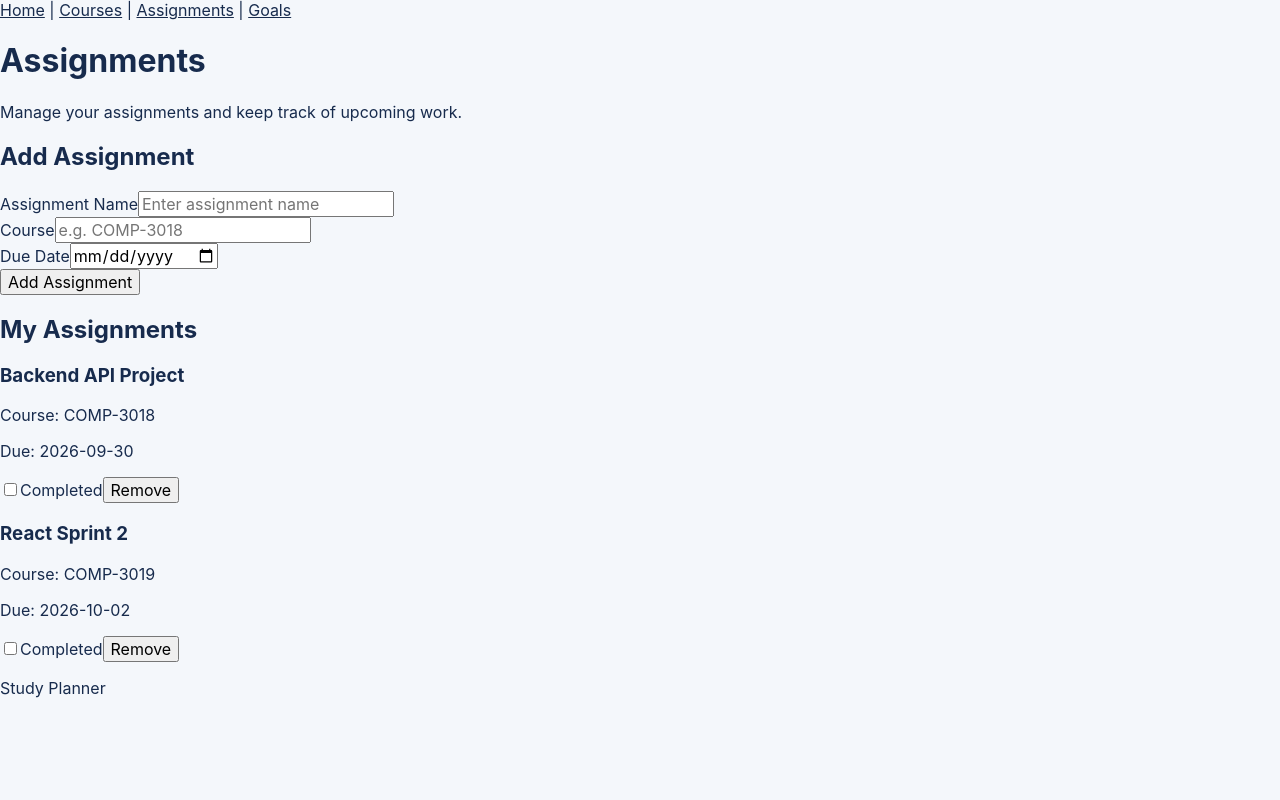
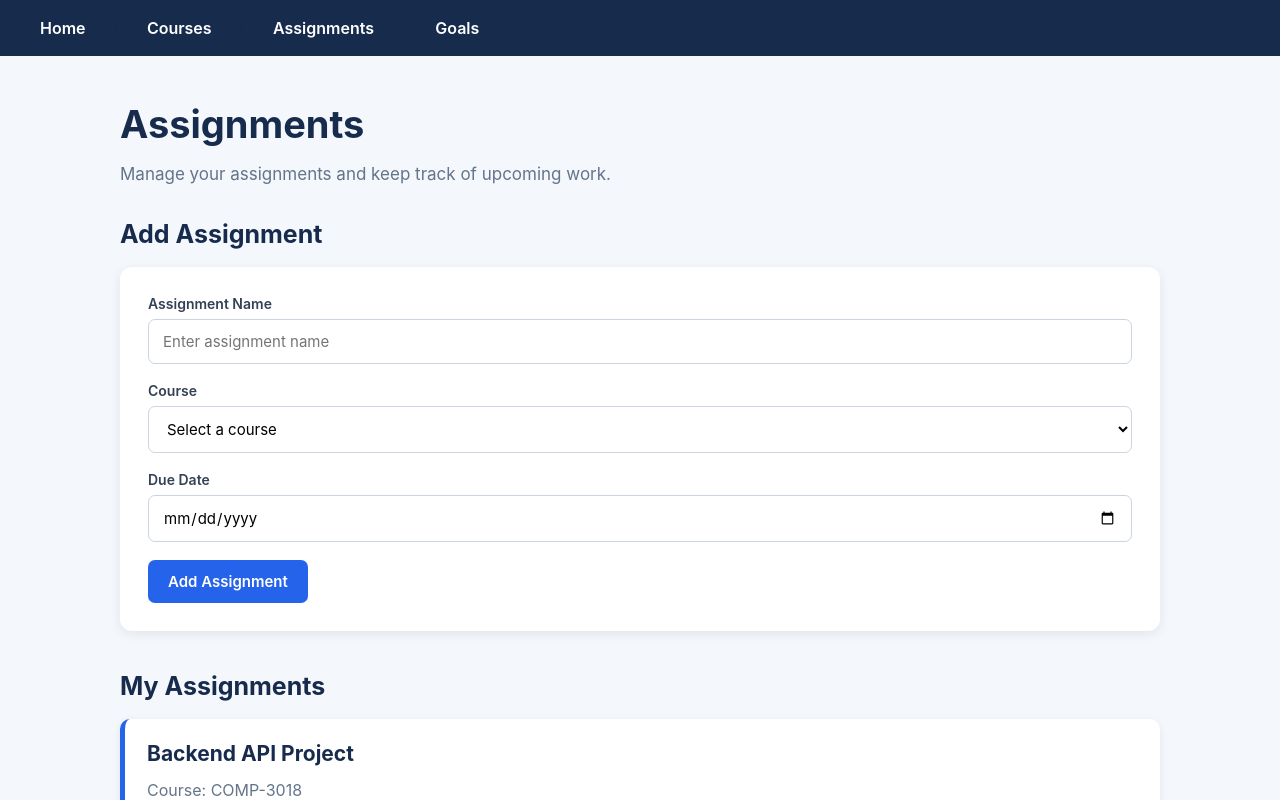
Before and after one commit to rrc-w2025-Gunkarsingh/FDS-Projects, a React (Vite) app: page /assignments in a window 1280 px wide. Shown: the top 800 px of the page. Built offline with nearby package versions, Linux system fonts and the light colour scheme.

Commit message:
Added corection for assignemt page

```diff
--- a/src/App.css
+++ b/src/App.css
@@ -1,92 +1,184 @@
-#root {
-  min-height: 100vh;
-  display: flex;
-  flex-direction: column;
+/* Main app */
+* {
+  box-sizing: border-box;
 }
 
-/* =========================
-   Header
-   ========================= */
-
-.app-header {
-  padding: 3.5rem 1.5rem;
-  text-align: center;
-  background: linear-gradient(135deg, #1e3a5f 0%, #4338ca 100%);
-  color: #ffffff;
-  box-shadow: 0 4px 15px rgba(30, 58, 95, 0.2);
+body {
+  margin: 0;
+  font-family: Arial, Helvetica, sans-serif;
+  background: #f4f7fb;
+  color: #172b4d;
 }
 
-.app-header h1 {
-  margin: 0;
-  font-size: clamp(2rem, 5vw, 3rem);
-  font-weight: 800;
-  letter-spacing: -0.04em;
+/* Navigation */
+nav {
+  background: #172b4d;
+  padding: 18px 40px;
+  display: flex;
+  gap: 28px;
 }
 
-.app-header p {
-  max-width: 650px;
-  margin: 1rem auto 0;
-  font-size: 1.1rem;
-  line-height: 1.6;
-  opacity: 0.95;
+nav a {
+  color: white;
+  text-decoration: none;
+  font-weight: 600;
+  font-size: 16px;
 }
 
-/* =========================
-   Main Content
-   ========================= */
-
-.app-main {
-  width: min(1100px, 90%);
-  margin: 0 auto;
-  padding: 3rem 0;
-  flex: 1;
+nav a:hover {
+  color: #65a8ff;
 }
 
-/* =========================
-   Footer
-   ========================= */
-
-.app-footer {
-  padding: 2rem 1rem;
-  text-align: center;
-  background-color: #172b4d;
-  color: #ffffff;
+/* Main page */
+main {
+  max-width: 1100px;
+  margin: 0 auto;
+  padding: 45px 30px;
 }
 
-.app-footer p {
-  margin: 0.4rem;
-  line-height: 1.5;
+main h1 {
+  font-size: 38px;
+  margin: 0 0 10px;
+  color: #172b4d;
 }
 
-.app-footer p:first-child {
-  font-size: 1.05rem;
-  font-weight: 700;
+main > p {
+  color: #64748b;
+  font-size: 17px;
+  margin-bottom: 35px;
 }
 
-.app-footer p:last-child {
-  font-size: 0.9rem;
-  opacity: 0.85;
+/* Headings */
+h2 {
+  color: #172b4d;
+  font-size: 25px;
+  margin-top: 35px;
+  margin-bottom: 18px;
 }
 
-/* =========================
-   Responsive Design
-   ========================= */
+/* Assignment form */
+form {
+  background: white;
+  padding: 28px;
+  border-radius: 12px;
+  box-shadow: 0 3px 12px rgba(0, 0, 0, 0.08);
+  margin-bottom: 40px;
+}
 
+form div {
+  margin-bottom: 18px;
+}
+
+form label {
+  display: block;
+  font-size: 14px;
+  font-weight: 600;
+  margin-bottom: 7px;
+  color: #334155;
+}
+
+form input,
+form select {
+  width: 100%;
+  padding: 12px 14px;
+  border: 1px solid #cbd5e1;
+  border-radius: 7px;
+  font-size: 15px;
+  background: white;
+}
+
+form input:focus,
+form select:focus {
+  outline: none;
+  border-color: #2563eb;
+  box-shadow: 0 0 0 3px rgba(37, 99, 235, 0.1);
+}
+
+/* Main buttons */
+form button {
+  background: #2563eb;
+  color: white;
+  border: none;
+  padding: 12px 20px;
+  border-radius: 7px;
+  font-size: 15px;
+  font-weight: 600;
+  cursor: pointer;
+}
+
+form button:hover {
+  background: #1d4ed8;
+}
+
+/* Assignment cards */
+article {
+  background: white;
+  padding: 22px;
+  margin-bottom: 16px;
+  border-radius: 10px;
+  border-left: 5px solid #2563eb;
+  box-shadow: 0 2px 8px rgba(0, 0, 0, 0.07);
+}
+
+article h3 {
+  margin: 0 0 14px;
+  font-size: 21px;
+  color: #172b4d;
+}
+
+article p {
+  margin: 8px 0;
+  color: #64748b;
+}
+
+/* Completed checkbox */
+article label {
+  display: inline-flex;
+  align-items: center;
+  gap: 7px;
+  margin-top: 10px;
+  font-weight: 500;
+}
+
+article input[type="checkbox"] {
+  width: 17px;
+  height: 17px;
+  cursor: pointer;
+}
+
+/* Remove button */
+article button {
+  margin-left: 15px;
+  background: #fee2e2;
+  color: #dc2626;
+  border: none;
+  padding: 8px 14px;
+  border-radius: 6px;
+  cursor: pointer;
+  font-weight: 600;
+}
+
+article button:hover {
+  background: #fecaca;
+}
+
+/* Mobile */
 @media (max-width: 600px) {
-  .app-header {
-    padding: 2.5rem 1rem;
+  nav {
+    padding: 15px 20px;
+    gap: 15px;
+    flex-wrap: wrap;
   }
 
-  .app-header h1 {
-    font-size: 2rem;
+  main {
+    padding: 30px 18px;
   }
 
-  .app-header p {
-    font-size: 1rem;
+  main h1 {
+    font-size: 30px;
   }
 
-  .app-main {
-    width: 92%;
-    padding: 2rem 0;
+  form {
+    padding: 20px;
   }
 }
--- a/src/App.tsx
+++ b/src/App.tsx
@@ -1,4 +1,5 @@
 import { useState } from "react";
+import "./App.css";
 import { Route, Routes } from "react-router-dom";
 
 import HomePage from "./pages/HomePage";
--- a/src/components/assignments/AssignmentForm.tsx
+++ b/src/components/assignments/AssignmentForm.tsx
@@ -62,13 +62,17 @@ function AssignmentForm({
             Course
           </label>
 
-          <input
-            id="assignment-course"
-            type="text"
-            value={course}
-            onChange={(event) => setCourse(event.target.value)}
-            placeholder="e.g. COMP-3018"
-          />
+          <select
+  id="assignment-course"
+  value={course}
+  onChange={(event) => setCourse(event.target.value)}
+>
+  <option value="">Select a course</option>
+  <option value="COMP-3018">COMP-3018</option>
+  <option value="COMP-3019">COMP-3019</option>
+  <option value="COMP-3020">COMP-3020</option>
+  <option value="COMP-3021">COMP-3021</option>
+</select>
         </div>
 
         <div>
```
